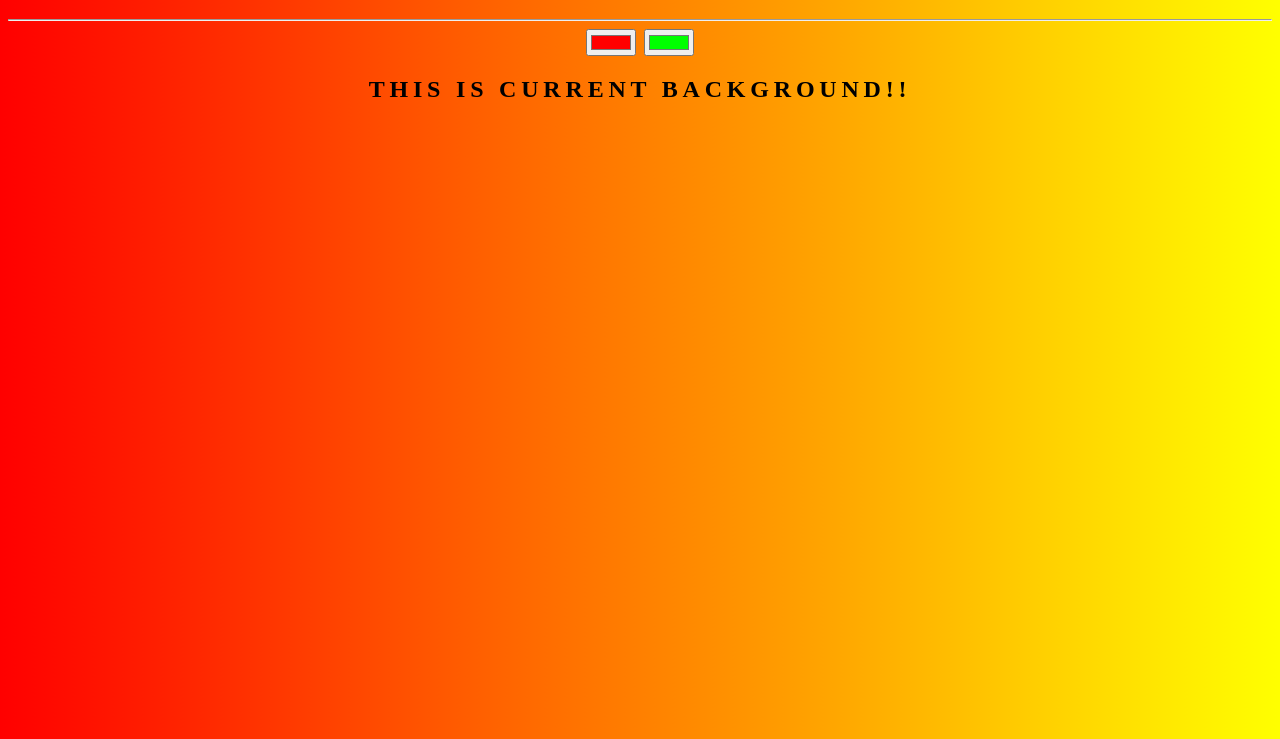
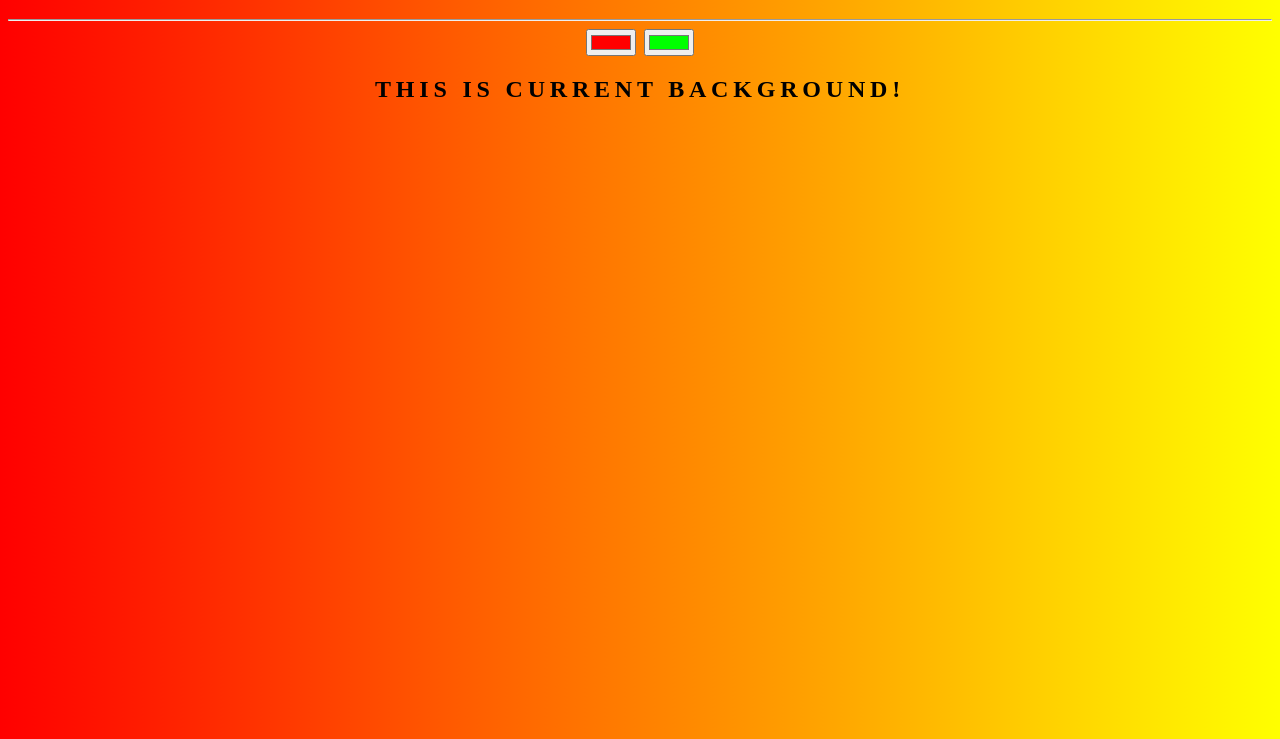
Before and after one commit to arpanaray77/Background-creator, a plain HTML site: page bgc.html in a window 1280 px wide. Shown: the part 61-800 px from the top of the page. Drawn offline with Linux system fonts and the light colour scheme.

Commit message:
changing something

```diff
--- a/bgc.html
+++ b/bgc.html
@@ -9,7 +9,7 @@
 	<input type="color" class="c1" value="#ff0000">
 	<input type="color"  class="c2" value="#00ff00">
 	<br>
-	<h2 class="h22">This is Current Background!!</h2>
+	<h2 class="h22">This is Current Background!</h2>
 	<h3></h3>
 	<script type="text/javascript" src="bgc.js"></script>
 </body>
```
